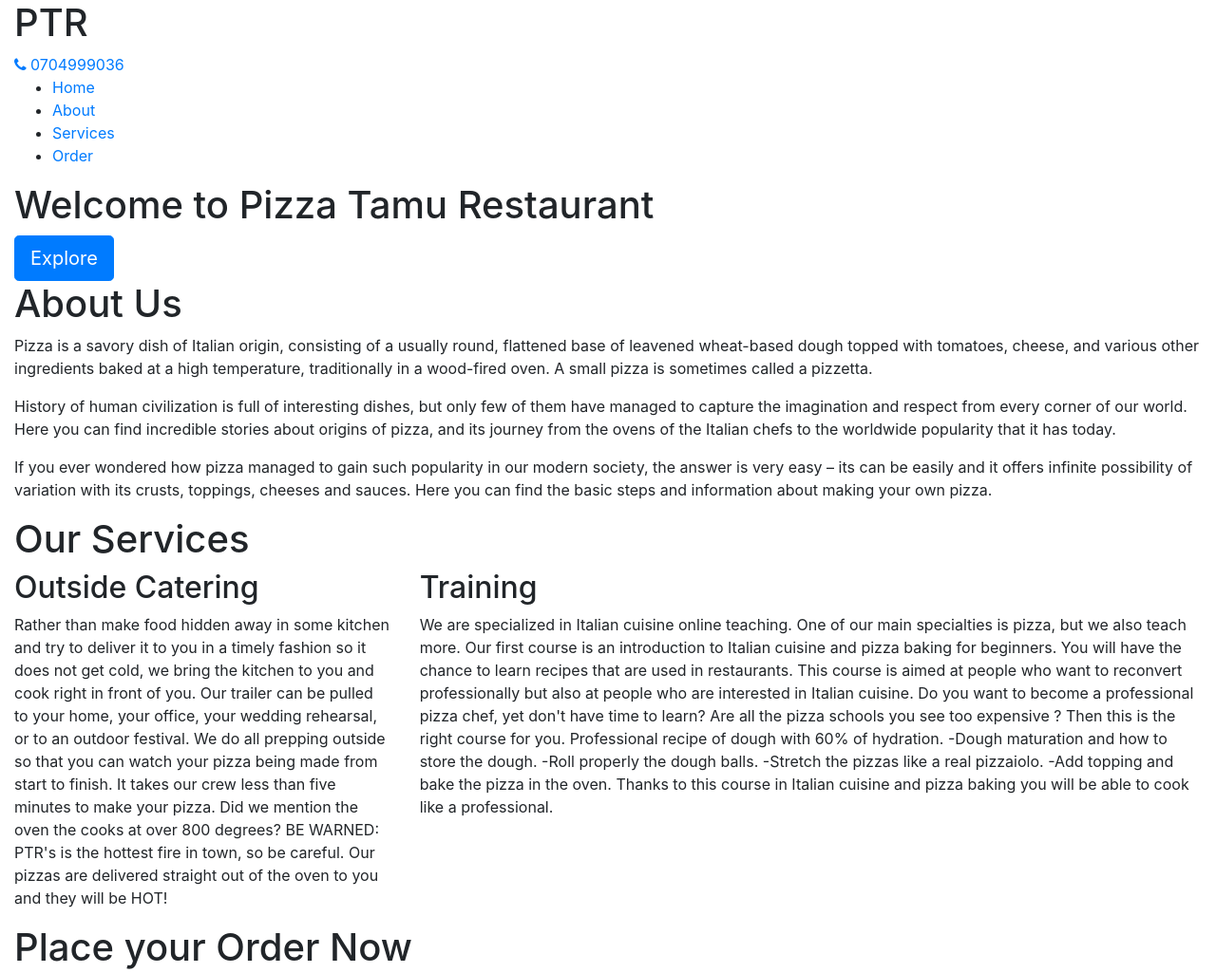
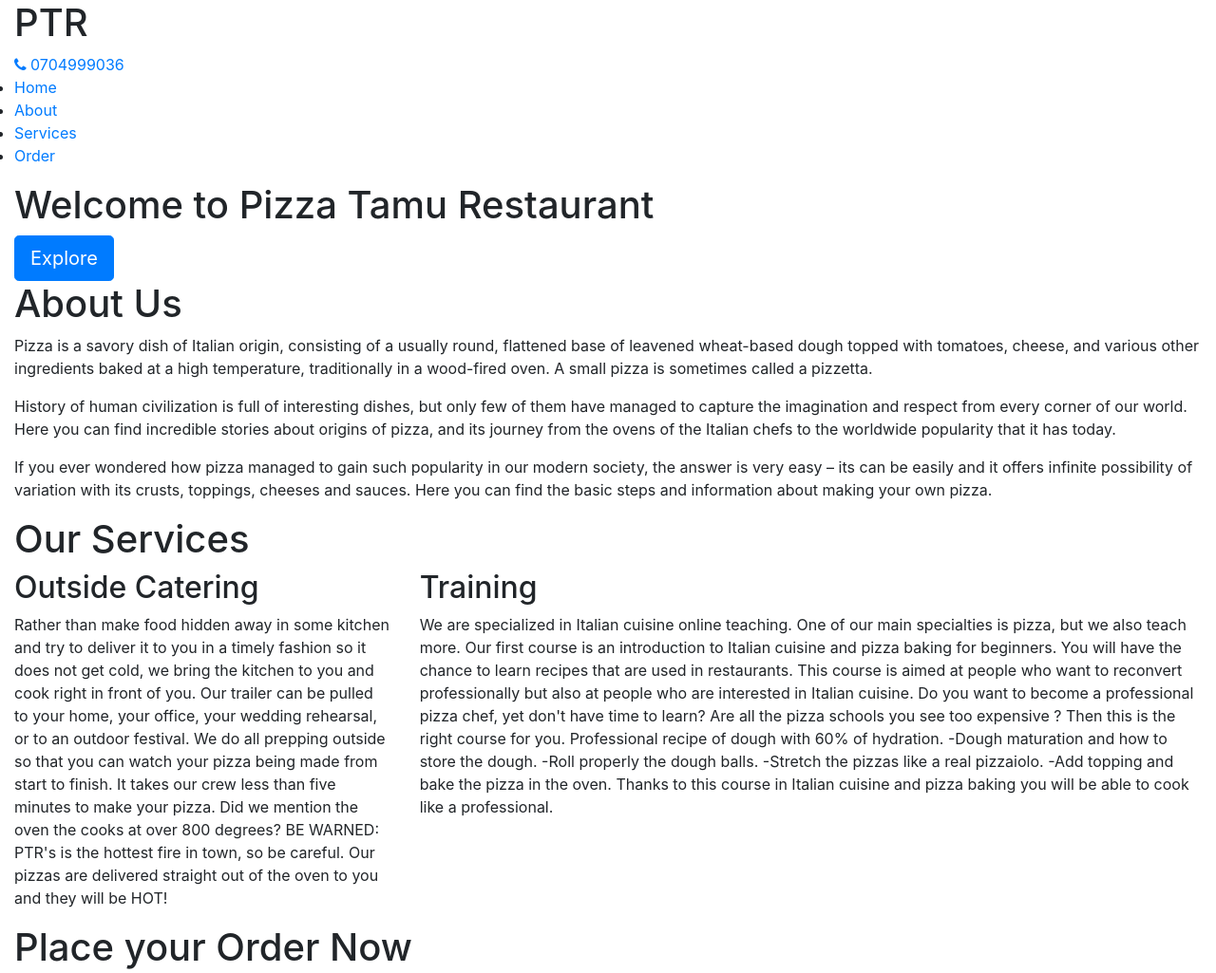
Before and after one commit to mophat7/pizza, a plain HTML site: page index.html in a window 1280 px wide. Shown: the top 1025 px of the page at 95% size. Drawn offline with nearby package versions, Linux system fonts and the light colour scheme.

Commit message:
Remove margin and padding in body

```diff
--- a/css/sytles.css
+++ b/css/sytles.css
@@ -0,0 +1,9 @@
+*{
+    padding: 0;
+    margin: 0;
+    box-sizing: border-box;
+}
+
+.header1{
+    width: 200px;
+}
--- a/index.html
+++ b/index.html
@@ -12,7 +12,7 @@
     <!-- Start of Header Section -->
     <header>
         <div class="container-fluid">
-            <div class="contents">
+            <div class="header1">
                 <div class="logo">
                     <h1>PTR</h1>
                 </div>
```
